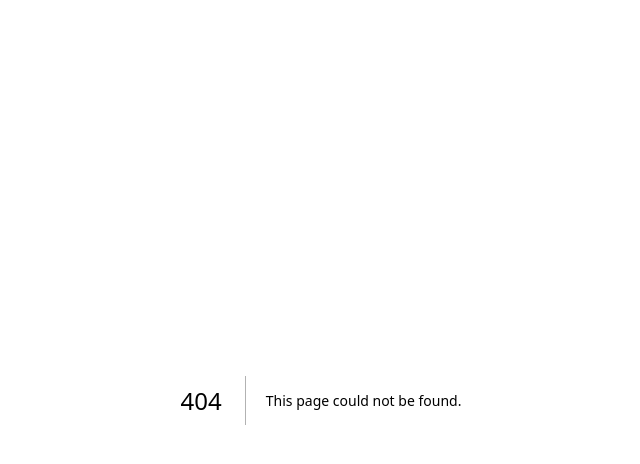
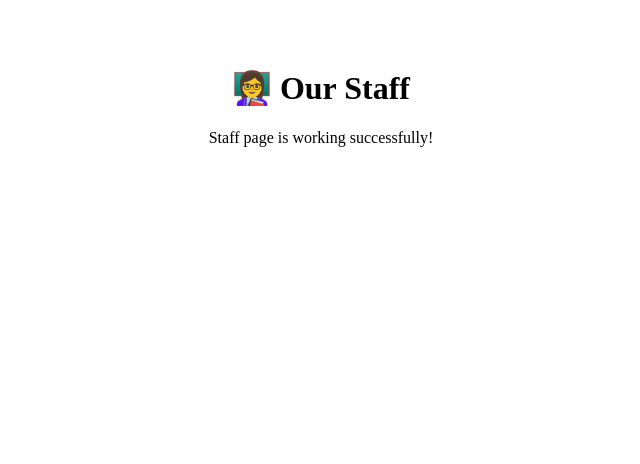
Before and after one commit to kasimuabdulrahim123-source/islamiyya-school-management, a Next.js app: page /staff in a window 1280 px wide. Before the commit this address had no page. Shown: the top 464 px of the page, without its empty margins (319-959 px from the left). Built offline with nearby package versions, Linux system fonts and the light colour scheme.

Commit message:
Create StaffPage component for staff information

```diff
--- /dev/null
+++ b/app/staff/page.tsx
@@ -0,0 +1,8 @@
+export default function StaffPage() {
+  return (
+    <main style={{ padding: "40px", textAlign: "center" }}>
+      <h1>👩‍🏫 Our Staff</h1>
+      <p>Staff page is working successfully!</p>
+    </main>
+  );
+}
```
